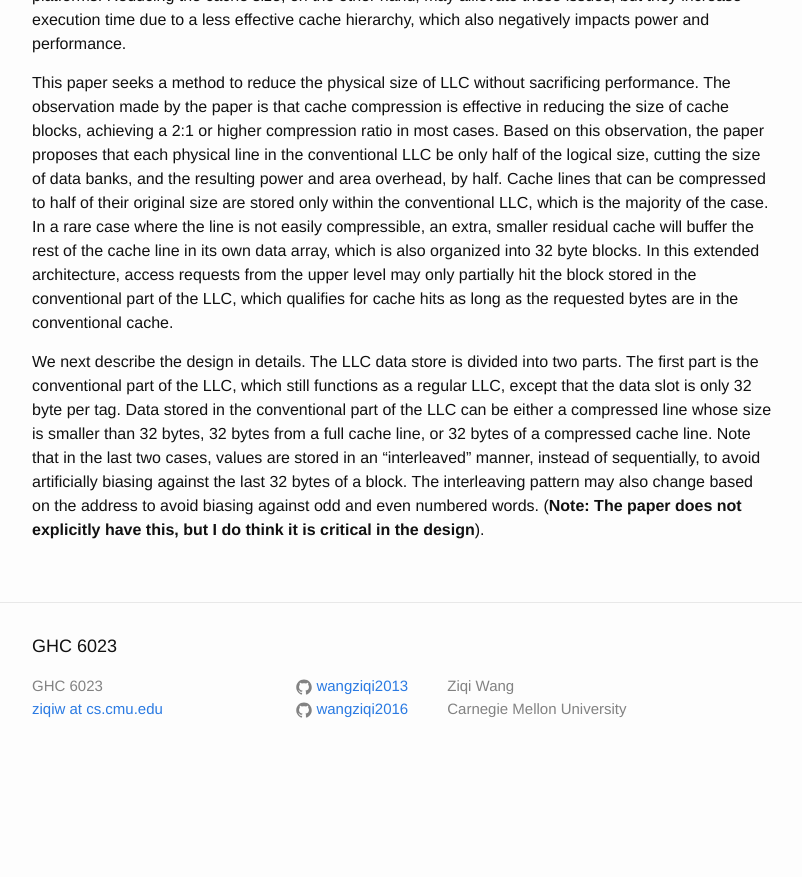
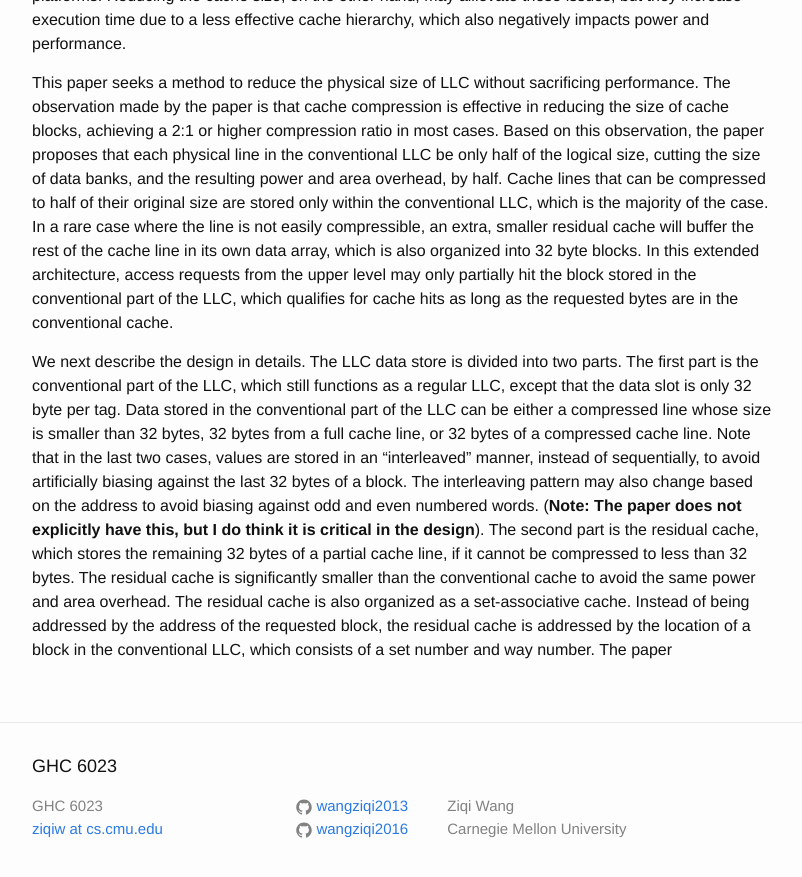
Before and after one commit to wangziqi2013/wangziqi2013.github.io, a Jekyll site: the page built from _posts/2020-07-01-residual-cache.markdown, in a window 1280 px wide and 900 px high, scrolled down 961 px. Shown: the top 877 px of the window, without its empty margins (238-1040 px from the left). Built offline with Jekyll 4.4.1, drawn with Linux system fonts in a browser that asks for light colours; before the commit the page ends 1741 px from its top, so only the background shows below that.

Commit message:
Adding residual cache

```diff
--- a/_posts/2020-07-01-residual-cache.markdown
+++ b/_posts/2020-07-01-residual-cache.markdown
@@ -51,3 +51,8 @@ a full cache line, or 32 bytes of a compressed cache line. Note that in the last
 "interleaved" manner, instead of sequentially, to avoid artificially biasing against the last 32 bytes of a block.
 The interleaving pattern may also change based on the address to avoid biasing against odd and even numbered words.
 (**Note: The paper does not explicitly have this, but I do think it is critical in the design**).
+The second part is the residual cache, which stores the remaining 32 bytes of a partial cache line, if it cannot be
+compressed to less than 32 bytes. The residual cache is significantly smaller than the conventional cache to avoid the
+same power and area overhead. The residual cache is also organized as a set-associative cache. Instead of being addressed
+by the address of the requested block, the residual cache is addressed by the location of a block in the conventional LLC,
+which consists of a set number and way number. The paper
```
